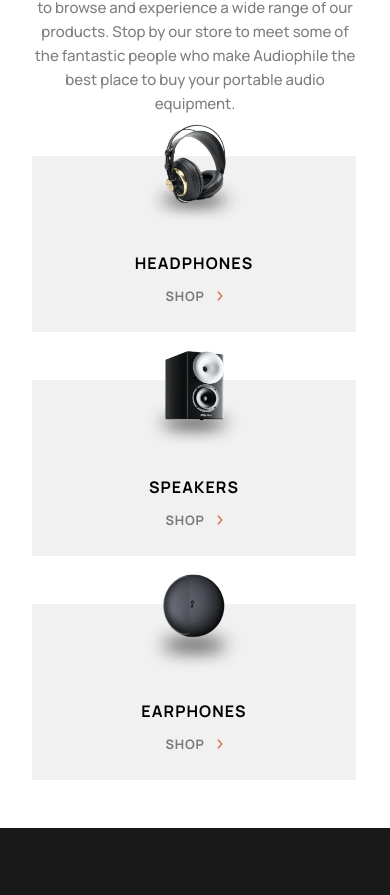
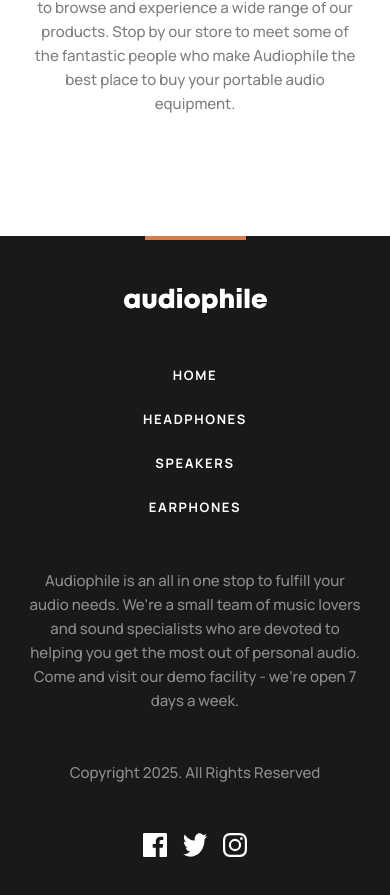
Before and after one commit to itsbilalk/audiophile, a Next.js app: page / in a window 390 px wide. Shown: the part 3336-4231 px from the top of the page. Before the commit the page ends 4164 px from the top, so only its background shows below. Built offline with nearby package versions, Linux system fonts and the light colour scheme.

Commit message:
feat: implemented footer for mobile and tablet

```diff
--- a/src/app/page.tsx
+++ b/src/app/page.tsx
@@ -13,10 +13,18 @@ import bestGearMobileImage from "../../public/shared/mobile/image-best-gear.jpg"
 import bestGearTabletImaget from "../../public/shared/tablet/image-best-gear.jpg";
 import bestGearDesktopImage from "../../public/shared/desktop/image-best-gear.jpg";
 
+import logo from "../../public/shared/desktop/logo.svg";
+
+import facebookIcon from "../../public/shared/desktop/icon-facebook.svg";
+import twitterIcon from "../../public/shared/desktop/icon-twitter.svg";
+import instagramIcon from "../../public/shared/desktop/icon-instagram.svg";
+
+import Link from "next/link";
+
 export default function Home() {
   return (
     <>
-      <div className="min-h-screen md:w-full text-[var(--colour-white)] ">
+      <div className="min-h-screen md:w-full text-[var(--colour-white)]">
         <div className=" flex flex-col bg-contain bg-no-repeat bg-[url(../../public/home/mobile/image-header.jpg)] md:bg-[url(../../public/home/tablet/image-header.jpg)]  lg:bg-[url(../../public/home/desktop/image-hero.jpg)] min-h-[550px] xl:min-h-[700px] bg-center">
           <Header />
           <div className="flex flex-col md:w-94.5 justify-center items-center xl:items-start m-auto text-center lg:ml-8 xl:ml-[23%] ">
@@ -100,7 +108,7 @@ export default function Home() {
                 <button className="button mb-11 md:mb-auto">see product</button>
               </div>
             </div>
-            <div className="flex flex-col lg:flex-row-reverse mx-6 xl:mx-0  text-black mt-30">
+            <div className="flex flex-col lg:flex-row-reverse mx-6 xl:mx-0  text-black my-30">
               <Image
                 src={bestGearMobileImage}
                 alt="best gear image"
@@ -138,7 +146,65 @@ export default function Home() {
                 </p>
               </div>
             </div>
-            <Categories />
+          </div>
+        </div>
+        <div className="flex flex-col justify-center align-middle text-center md:text-start md:mx-9.5">
+          <div className="mx-auto md:ml-0">
+            <div className="w-[101px] h-[4px] bg-[var(--colour-dark-orange)] mx-auto md:ml-0"></div>
+            <Image
+              src={logo}
+              alt="Audiophile logo"
+              width={143}
+              height={25}
+              className="my-12 md:mb-8 md:mt-14"
+            />
+          </div>
+
+          <div className="flex flex-col md:flex-row gap-4 md:gap-8.5 tracking-[0.125em] text-[0.813rem] lg:mr-auto font-bold mb-12 md:mb-8">
+            <Link href="/" className="hover:text-[var(--colour-dark-orange)]">
+              HOME
+            </Link>
+            <Link href="/" className="hover:text-[var(--colour-dark-orange)]">
+              HEADPHONES
+            </Link>
+            <Link href="/" className="hover:text-[var(--colour-dark-orange)]">
+              SPEAKERS
+            </Link>
+            <Link href="/" className="hover:text-[var(--colour-dark-orange)]">
+              EARPHONES
+            </Link>
+          </div>
+
+          <p className="opacity-50 font-medium leading-6  lg:text-start mx-6 mb-12 md:mx-0 md:mb-20">
+            Audiophile is an all in one stop to fulfill your audio needs.
+            We&apos;re a small team of music lovers and sound specialists who
+            are devoted to helping you get the most out of personal audio. Come
+            and visit our demo facility - we’re open 7 days a week.
+          </p>
+          <div className="flex flex-col md:flex-row h-fit">
+            <p className="opacity-50 font-medium leading-6  lg:text-start md:h-fit md:mb-auto">
+              Copyright 2025. All Rights Reserved
+            </p>
+            <div className="flex gap-4 justify-center my-12 md:mt-0 md:ml-auto">
+              <Image
+                src={facebookIcon}
+                alt="Facebook icon for social media navigation"
+                width={24}
+                height={24}
+              />
+              <Image
+                src={twitterIcon}
+                alt="Twitter icon for social media navigation"
+                width={24}
+                height={24}
+              />
+              <Image
+                src={instagramIcon}
+                alt="Instagram icon for social media navigation"
+                width={24}
+                height={24}
+              />
+            </div>
           </div>
         </div>
       </div>
```
